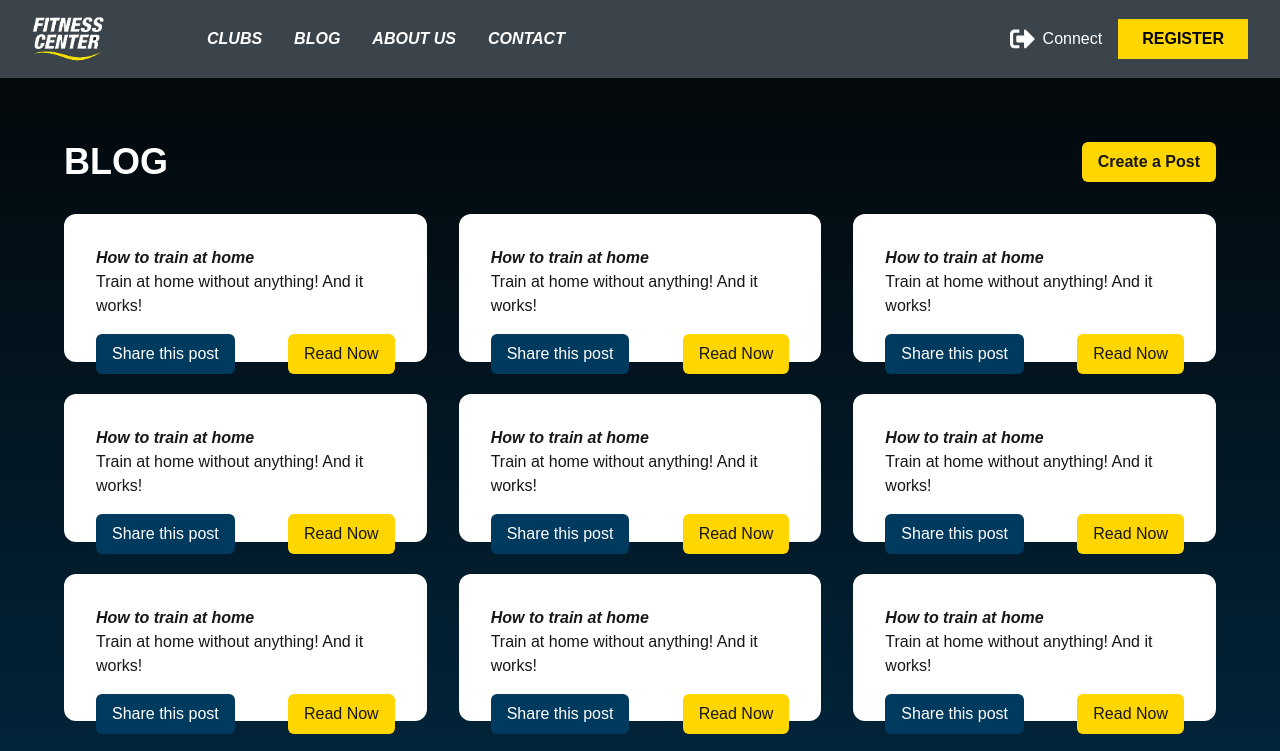
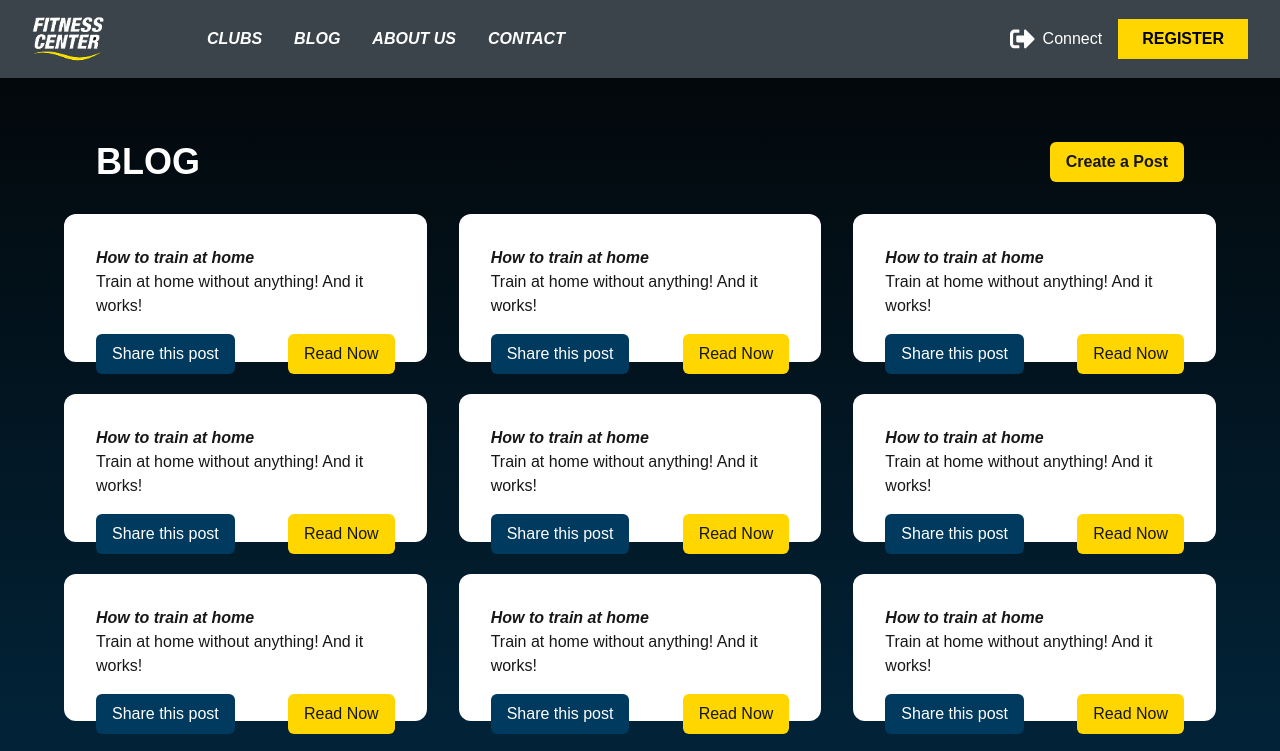
Before and after one commit to Nathandelenclos/IntSysDev, a Next.js app: page /blog in a window 1280 px wide. Shown: the top 751 px of the page. Built offline with nearby package versions, Linux system fonts and the light colour scheme.

Commit message:
feat: some littles edits

```diff
--- a/src/app/blog/page.tsx
+++ b/src/app/blog/page.tsx
@@ -86,10 +86,10 @@ export default function Blog() {
         <main className="min-h-screen">
             <Header/>
 
-            <section className="flex flex-col h-full bg-[linear-gradient(180deg,_#03080B_0%,_#012E4A_100%)] bg-cover overflow-hidden p-16 gap-8">
-                <div className="flex w-full justify-between">
+            <section className="flex flex-col h-full bg-[linear-gradient(180deg,_#03080B_0%,_#012E4A_100%)] bg-cover overflow-hidden p-16 gap-8 justify-center">
+                <div className="flex justify-between w-full px-8">
                     <h2 className="text-4xl font-bold uppercase text-white">BLOG</h2>
-                    <Link href="#" className="bg-[#FFD600] rounded-md px-4 py-2 font-bold">Create a Post</Link>
+                    <Link href="#" className="bg-[#FFD600] px-4 py-2 font-bold rounded-md">Create a Post</Link>
                 </div>
                 <div className="grid h-[731px] gap-8 self-stretch grid-rows-3 grid-cols-3 ">
                     {posts.map((post, index) => (<Card post={post} key={index} />))}
```
